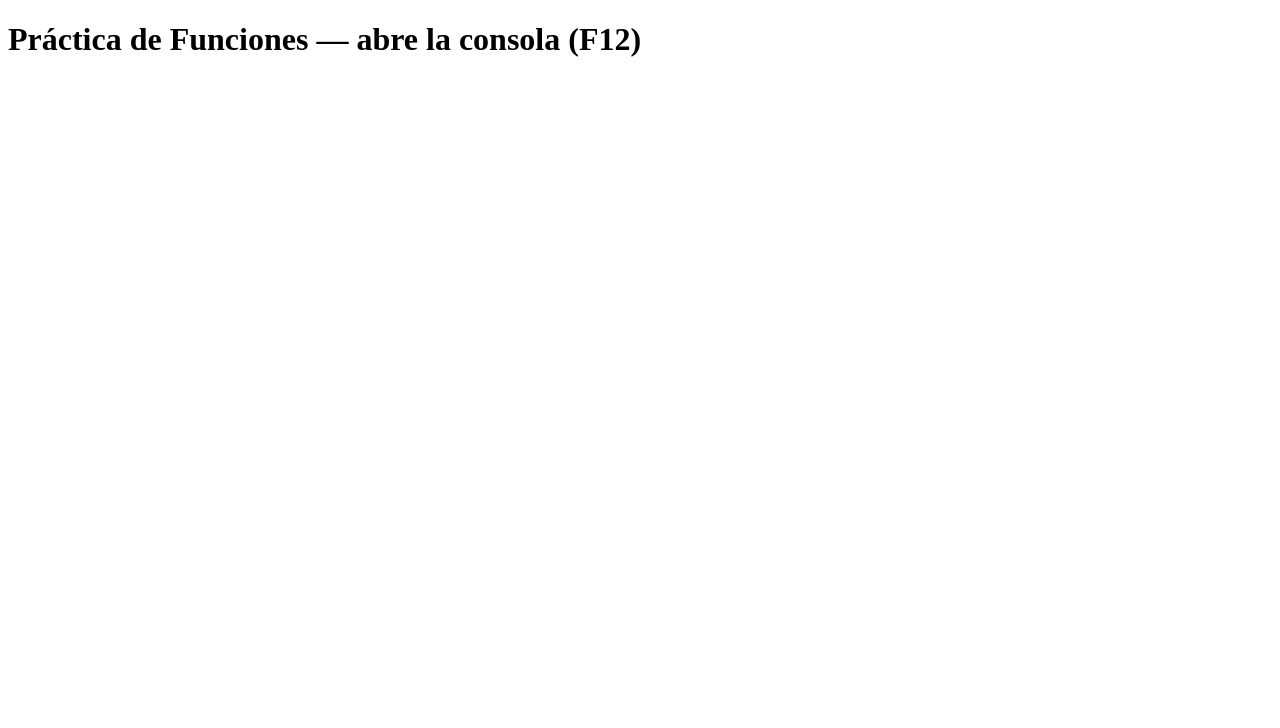
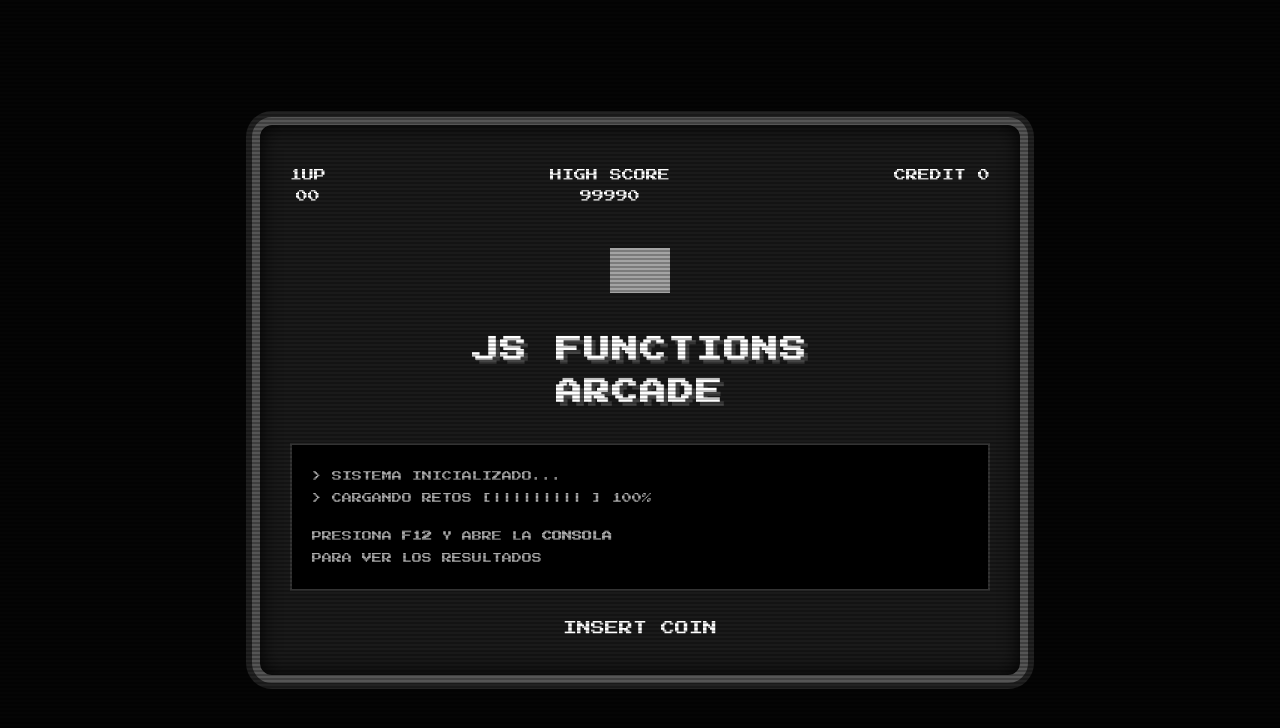
Before and after one commit to the-spell-of-mathematics/practica-funciones, a plain HTML site: page index.html in a window 1280 px wide. Drawn offline with Linux system fonts and the light colour scheme; grey boxes are pictures that could not be loaded.

Commit message:
refactor: separar estilos de la interfaz siguiendo la plantilla arcade

```diff
--- a/index.html
+++ b/index.html
@@ -2,10 +2,33 @@
 <html lang="es-CL">
 <head>
   <meta charset="UTF-8" />
-  <title>Práctica de Funciones</title>
+  <meta name="viewport" content="width=device-width, initial-scale=1.0">
+  <title>Práctica de Funciones | Arcade Edition</title>
+
+  <link rel="stylesheet" href="style.css">
 </head>
 <body>
-  <h1>Práctica de Funciones — abre la consola (F12)</h1>
+
+  <div class="contenedor-juego">
+    <div class="header-arcade">
+      <span>1UP<br>00</span>
+      <span>HIGH SCORE<br>99990</span>
+      <span>CREDIT 0</span>
+    </div>
+
+    <img class="gif-pixel" src="https://media.giphy.com/media/13HgwGsXF0aiGY/giphy.gif" alt="Pixel Coin">
+
+    <h1>JS FUNCTIONS<br>ARCADE</h1>
+
+    <div class="texto-consola">
+      <p>> SISTEMA INICIALIZADO...</p>
+      <p>> CARGANDO RETOS [||||||||| ] 100%</p>
+      <br>
+      <p>PRESIONA <b>F12</b> Y ABRE LA <b>CONSOLA</b><br>PARA VER LOS RESULTADOS</p>
+    </div>
+
+    <div class="blinking-text">INSERT COIN</div>
+  </div>
 
   <script src="reto-1.js"></script>
   <script src="reto-2.js"></script>
--- /dev/null
+++ b/style.css
@@ -0,0 +1,99 @@
+/* Importación de la tipografía retro pixelada */
+@import url('https://fonts.googleapis.com/css2?family=Press+Start+2P&display=swap');
+
+body {
+  background-color: #050505; /* Fondo oscuro de salón arcade */
+  color: #cccccc; /* Texto base gris claro */
+  font-family: 'Press Start 2P', monospace;
+  display: flex;
+  justify-content: center;
+  align-items: center;
+  height: 100vh;
+  margin: 0;
+  text-align: center;
+  position: relative;
+  overflow: hidden;
+}
+
+/* Efecto de líneas de escaneo (Scanlines) de pantalla antigua */
+body::after {
+  content: " ";
+  display: block;
+  position: absolute;
+  top: 0;
+  left: 0;
+  bottom: 0;
+  right: 0;
+  background: linear-gradient(rgba(18, 16, 16, 0) 50%, rgba(0, 0, 0, 0.25) 50%);
+  background-size: 100% 4px;
+  z-index: 10;
+  pointer-events: none;
+}
+
+/* Chasis de la pantalla del juego */
+.contenedor-juego {
+  background-color: #1a1a1a; /* Gris oscuro para la interfaz interna */
+  border: 8px solid #555555; /* Marco de la cabina en gris medio */
+  border-radius: 20px;
+  box-shadow:
+    0 0 0 6px #222222,
+    inset 0 0 20px #000000;
+  padding: 40px 30px;
+  max-width: 700px;
+  width: 90%;
+  position: relative;
+  z-index: 2;
+}
+
+/* Alineación del marcador superior */
+.header-arcade {
+  display: flex;
+  justify-content: space-between;
+  font-size: 12px;
+  color: #ffffff;
+  margin-bottom: 40px;
+  line-height: 1.8;
+}
+
+h1 {
+  color: #ffffff;
+  text-shadow: 4px 4px 0px #444444; /* Sombra pixelada rígida */
+  font-size: 26px;
+  line-height: 1.6;
+  margin-bottom: 30px;
+  letter-spacing: 2px;
+}
+
+/* Caja simuladora de consola de comandos */
+.texto-consola {
+  text-align: left;
+  background-color: #000000; /* Fondo negro absoluto */
+  padding: 20px;
+  border: 2px solid #333333;
+  margin-bottom: 30px;
+}
+
+p {
+  color: #aaaaaa;
+  font-size: 10px;
+  line-height: 2.2;
+  margin: 0;
+}
+
+.gif-pixel {
+  width: 60px;
+  margin-bottom: 20px;
+  image-rendering: pixelated; /* Mantiene la nitidez de los píxeles */
+  filter: grayscale(100%) contrast(1.2); /* Remueve todo el color del elemento */
+}
+
+/* Animación intermitente de inserción de créditos */
+.blinking-text {
+  color: #ffffff;
+  font-size: 14px;
+  animation: blinker 1s linear infinite;
+}
+
+@keyframes blinker {
+  50% { opacity: 0; }
+}
```
